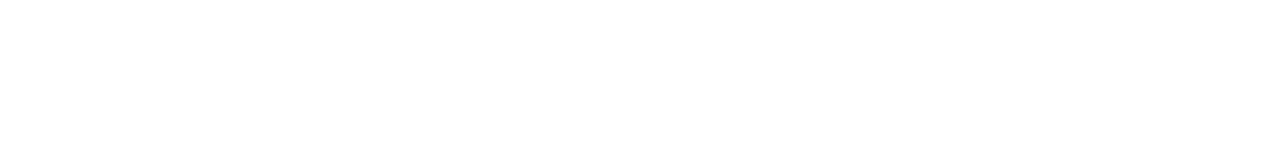
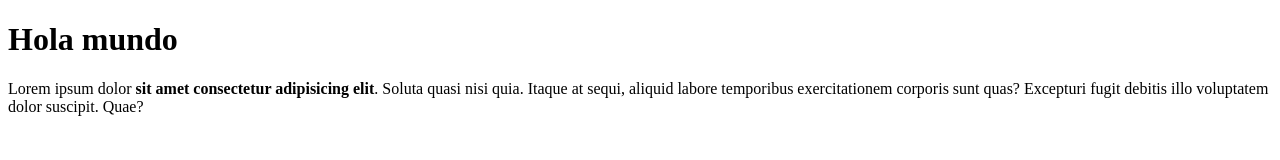
Before and after one commit to Christoper22rm/LarnUBootcamp, a plain HTML site: page index.html in a window 1280 px wide. Drawn offline with Linux system fonts and the light colour scheme.

Commit message:
añado el lorem

```diff
--- a/index.html
+++ b/index.html
@@ -7,6 +7,8 @@
     <title>LarnU</title>
 </head>
 <body>
-
+    <h1>Hola mundo</h1>
+    <p>Lorem ipsum dolor <strong>sit amet consectetur adipisicing elit</strong>. Soluta quasi nisi quia. Itaque at sequi, aliquid labore temporibus exercitationem corporis sunt quas?
+        Excepturi fugit debitis illo voluptatem dolor suscipit. Quae?</p>
 </body>
 </html>
```
